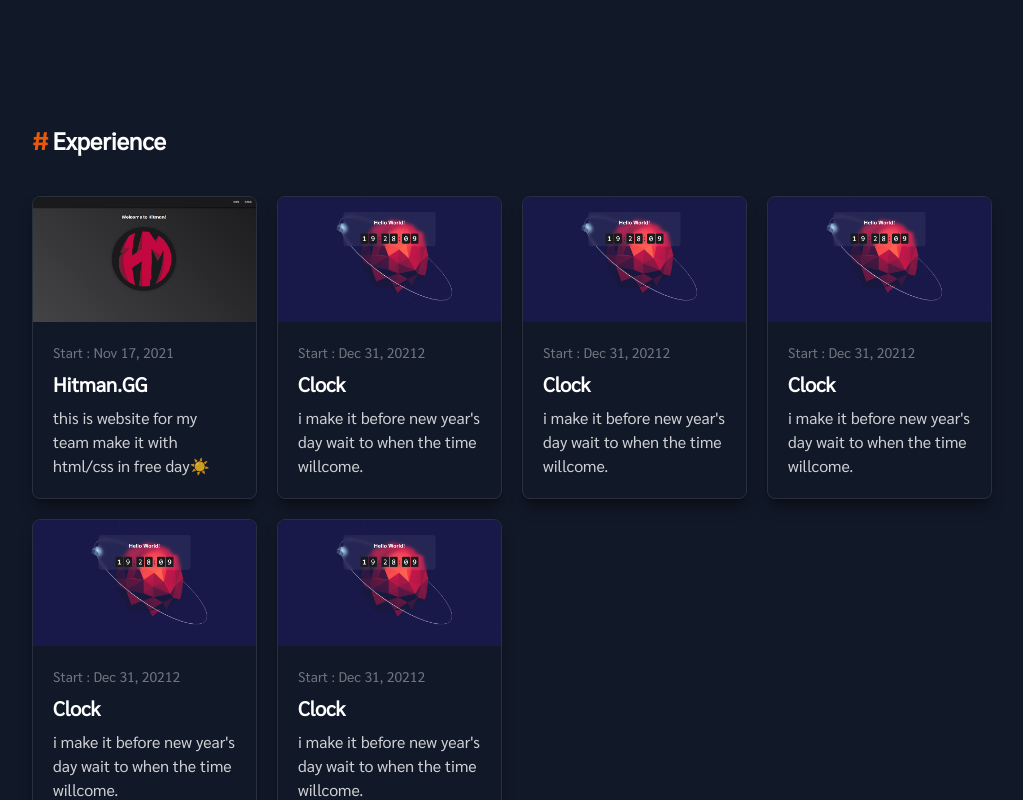
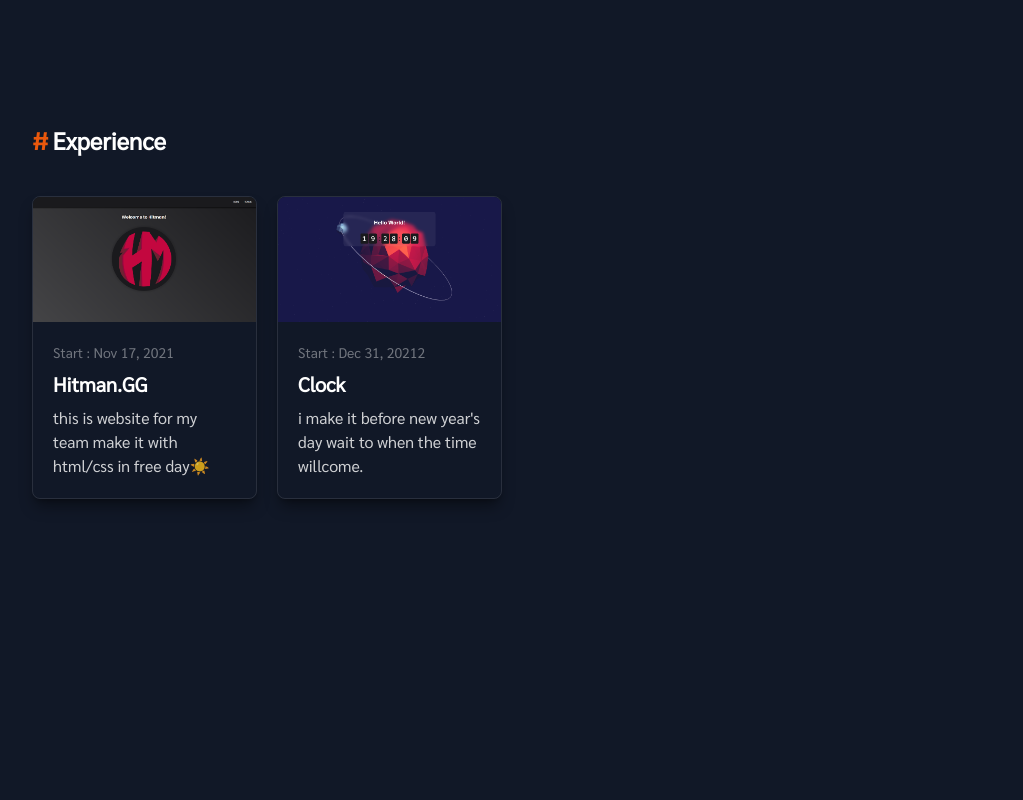
Before and after one commit to 9Kritsada/N9KSD, a React (Vite) app: page / in a window 1280 px wide. Shown: the part 3380-4180 px from the top of the page, without its empty margins (128-1151 px from the left). Built offline with nearby package versions, Linux system fonts and the light colour scheme; a web font is replaced by a local one.

Commit message:
Update: web2

```diff
--- a/src/components/sections/web2.jsx
+++ b/src/components/sections/web2.jsx
@@ -8,34 +8,6 @@ export default function web2() {
       date: "Start : Nov 17, 2021",
       img: "exp1.png",
       link: "https://9kritsada.github.io/Hitman.GG/",
-    },
-    {
-      title: "Clock",
-      des: "i make it before new year's day wait to when the time willcome.",
-      date: "Start : Dec 31, 20212",
-      img: "exp2.png",
-      link: "https://9kritsada.github.io/Clock/",
-    },
-    {
-      title: "Clock",
-      des: "i make it before new year's day wait to when the time willcome.",
-      date: "Start : Dec 31, 20212",
-      img: "exp2.png",
-      link: "https://9kritsada.github.io/Clock/",
-    },
-    {
-      title: "Clock",
-      des: "i make it before new year's day wait to when the time willcome.",
-      date: "Start : Dec 31, 20212",
-      img: "exp2.png",
-      link: "https://9kritsada.github.io/Clock/",
-    },
-    {
-      title: "Clock",
-      des: "i make it before new year's day wait to when the time willcome.",
-      date: "Start : Dec 31, 20212",
-      img: "exp2.png",
-      link: "https://9kritsada.github.io/Clock/",
     },
     {
       title: "Clock",
```
